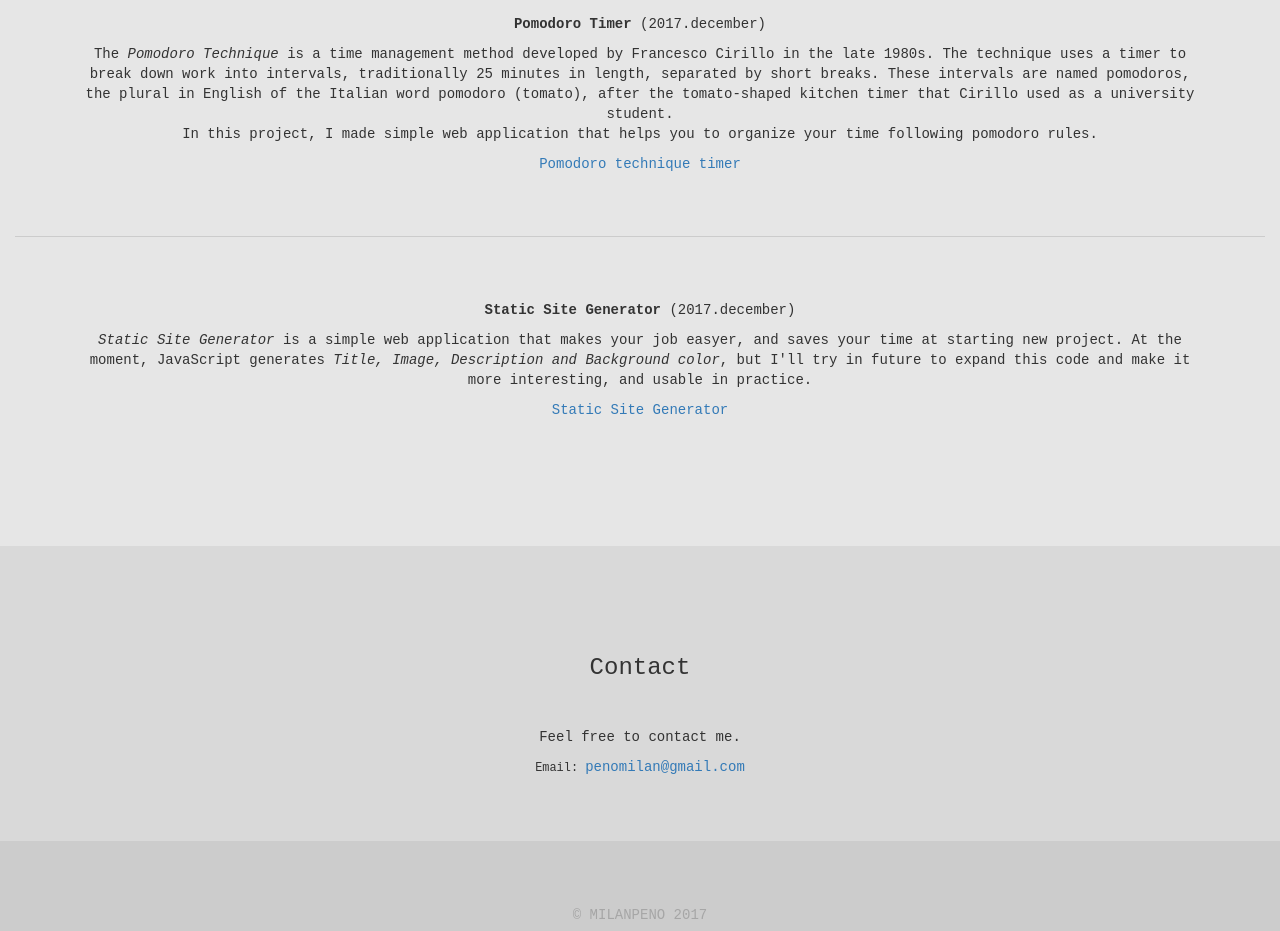
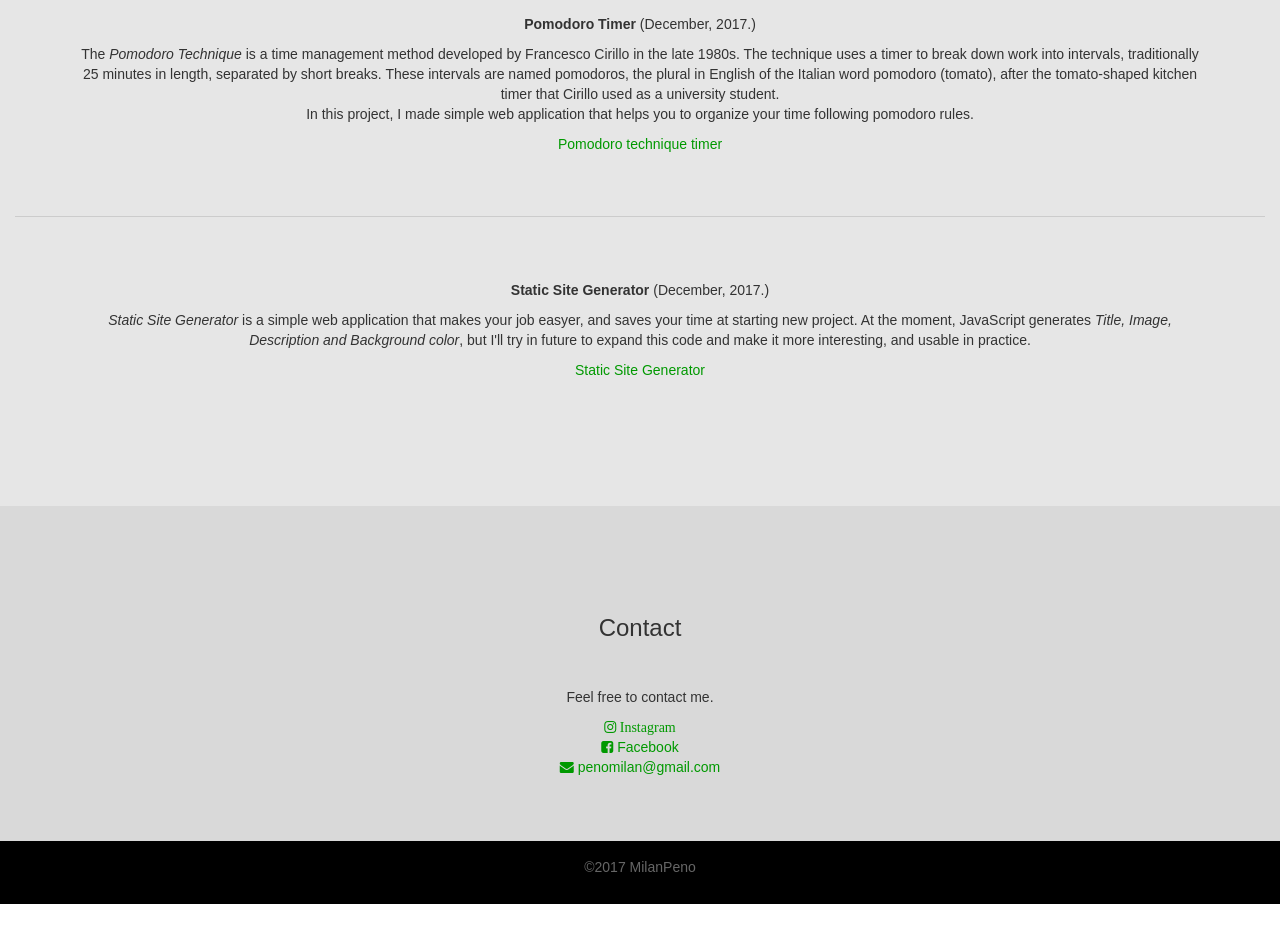
Before and after one commit to penomilan/penomilan, a plain HTML site: page index.html in a window 1280 px wide. Shown: the part 1540-2471 px from the top of the page. After the commit the page ends 2444 px from the top, so only its background shows below. Drawn offline with nearby package versions, Linux system fonts and the light colour scheme.

Commit message:
links edited

```diff
--- a/css/penomilan.css
+++ b/css/penomilan.css
@@ -1,5 +1,5 @@
 body {
-    font-family: monospace;
+    font-family: sans-serif;
 }
 #photo {
         padding-top: 40%;
@@ -11,10 +11,6 @@ body {
         height: 100%;
         color: #e6e6e6
       }
-    .navbar {
-        background-color: whitesmoke;
-    }
-
     .margin {
         margin-bottom: 45px;
         margin-top: 45px;
@@ -38,10 +34,9 @@ body {
     }
 
     footer {
-        height: 90px;
-        padding-top: 5%;
-        background-color: #cccccc;
-        color: #a6a6a6;
+        padding: 1.3%;
+        background-color: black;
+        color: #666666;
     }
     #separator {
         background-color: #cccccc;
@@ -51,3 +46,9 @@ body {
     #description {
         padding: 5%;
     }
+a {
+    color: #009900;
+}
+a:hover {
+    color: #00cc00;
+}
--- a/index.html
+++ b/index.html
@@ -6,6 +6,7 @@
     <meta charset="utf-8">
     <meta name="viewport" content="width=device-width, initial-scale=1">
     <link rel="stylesheet" href="https://maxcdn.bootstrapcdn.com/bootstrap/3.3.7/css/bootstrap.min.css">
+    <link rel="stylesheet" href="https://cdnjs.cloudflare.com/ajax/libs/font-awesome/4.7.0/css/font-awesome.min.css">
     <script src="https://ajax.googleapis.com/ajax/libs/jquery/3.2.1/jquery.min.js"></script>
     <script src="https://maxcdn.bootstrapcdn.com/bootstrap/3.3.7/js/bootstrap.min.js"></script>
     <link rel="stylesheet" href="css/penomilan.css">
@@ -13,7 +14,7 @@
 
 <body>
     <!-- Navbar -->
-    <nav class="navbar navbar-default navbar-fixed-top">
+    <nav class="navbar navbar-inverse navbar-fixed-top">
         <div class="container">
             <div class="navbar-header">
                 <button type="button" class="navbar-toggle" data-toggle="collapse" data-target="#myNavbar">
@@ -48,13 +49,13 @@
         <h3 class="margin">Projects</h3>
         <div id="separator"></div>
         <div id="description">
-        <p><strong>Pomodoro Timer </strong>(2017.december)</p>
+        <p><strong>Pomodoro Timer </strong>(December, 2017.)</p>
             <p>The <i>Pomodoro Technique</i> is a time management method developed by Francesco Cirillo in the late 1980s. The technique uses a timer to break down work into intervals, traditionally 25 minutes in length, separated by short breaks. These intervals are named pomodoros, the plural in English of the Italian word pomodoro (tomato), after the tomato-shaped kitchen timer that Cirillo used as a university student.<br>In this project, I made simple web application that helps you to organize your time following pomodoro rules.</p>
         <a href="https://penomilan.github.io/pomodorist/" target="_blank">Pomodoro technique timer</a>
         </div>
         <div id="separator"></div>
         <div id="description">
-        <p><strong>Static Site Generator </strong>(2017.december)</p>
+        <p><strong>Static Site Generator </strong>(December, 2017.)</p>
             <p><i>Static Site Generator</i> is a simple web application that makes your job easyer, and saves your time at starting new project. At the moment, JavaScript generates <i>Title, Image, Description and Background color</i>, but I'll try in future to expand this code and make it more interesting, and usable in practice.</p>
         <a href="https://penomilan.github.io/Generator/" target="_blank">Static Site Generator</a>
         </div>
@@ -63,12 +64,13 @@
     <div class="container-fluid text-center" id="contact">
         <h3 class="margin">Contact</h3>
         <p>Feel free to contact me.</p>
-
-        <small>Email: </small><a href="mailto:penomilan@gmail.com">penomilan@gmail.com</a>
+        <a href="https://www.instagram.com/penomen/" target="_blank"><i class="fa fa-instagram"> Instagram</i></a><br>
+        <a href="https://www.facebook.com/milan.peno" target="_blank"><i class="fa fa-facebook-square"></i> Facebook</a><br>
+        <a href="mailto:penomilan@gmail.com" target="_blank"><i class="fa fa-envelope"></i> penomilan@gmail.com</a>
     </div>
     <!-- Footer -->
     <footer class="container-fluid text-center">
-        <p>&copy MILANPENO 2017</p>
+        <p>&copy;2017 MilanPeno</p>
     </footer>
 </body>
 
```
